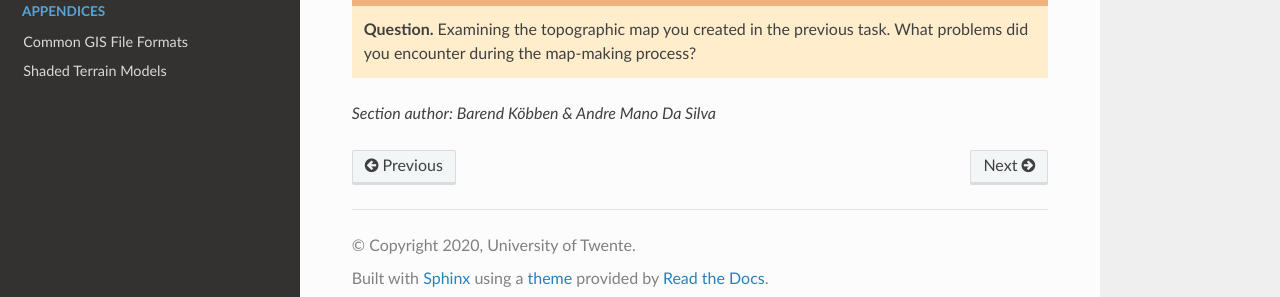
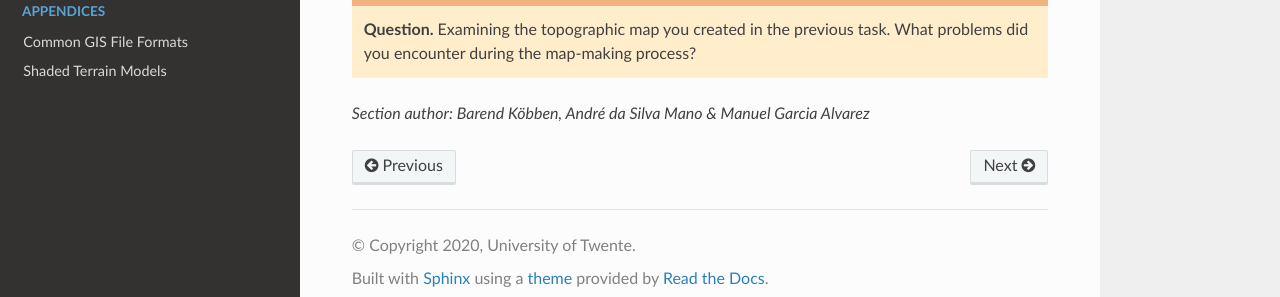
Before and after one commit to manuGil/online-core, a Sphinx documentation site: the page built from docs/source/visualisation.rst, in a window 1280 px wide and 900 px high, scrolled down 5010 px. Shown: the part 585-882 px from the top of the window. Built offline with Sphinx 7.4.7 and the Read the Docs theme 2.0.0, drawn with Linux system fonts in a browser that asks for light colours.

Commit message:
Update visualisation.rst
fixed my name, added yours

```diff
--- a/docs/source/visualisation.rst
+++ b/docs/source/visualisation.rst
@@ -156,4 +156,4 @@ Task 4
    **Question.**
    Examining the topographic map you created in the previous task. What problems did you encounter during the map-making process?
 
-.. sectionauthor:: Barend Köbben & Andre Mano Da Silva
+.. sectionauthor:: Barend Köbben, André da Silva Mano & Manuel Garcia Alvarez
```
